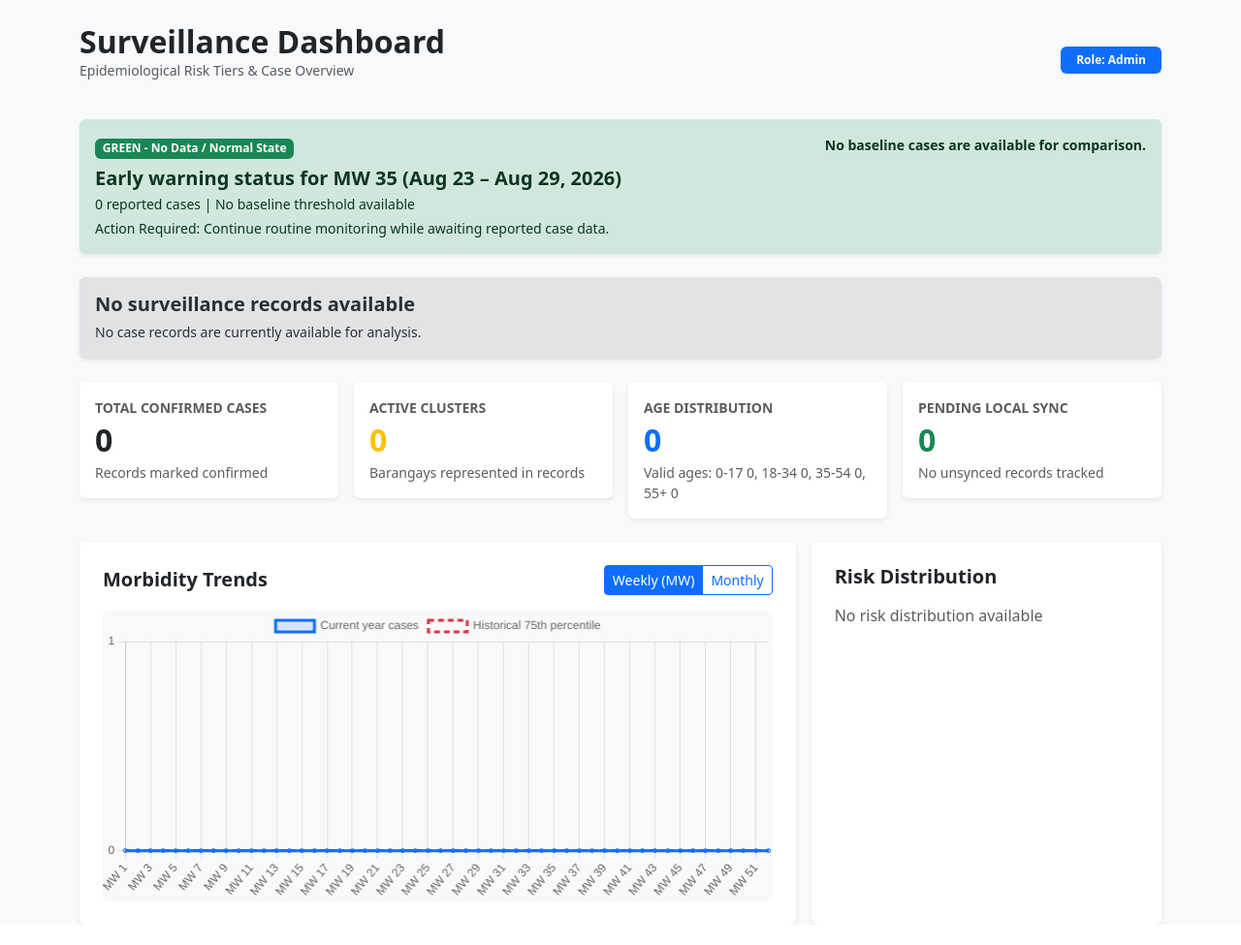
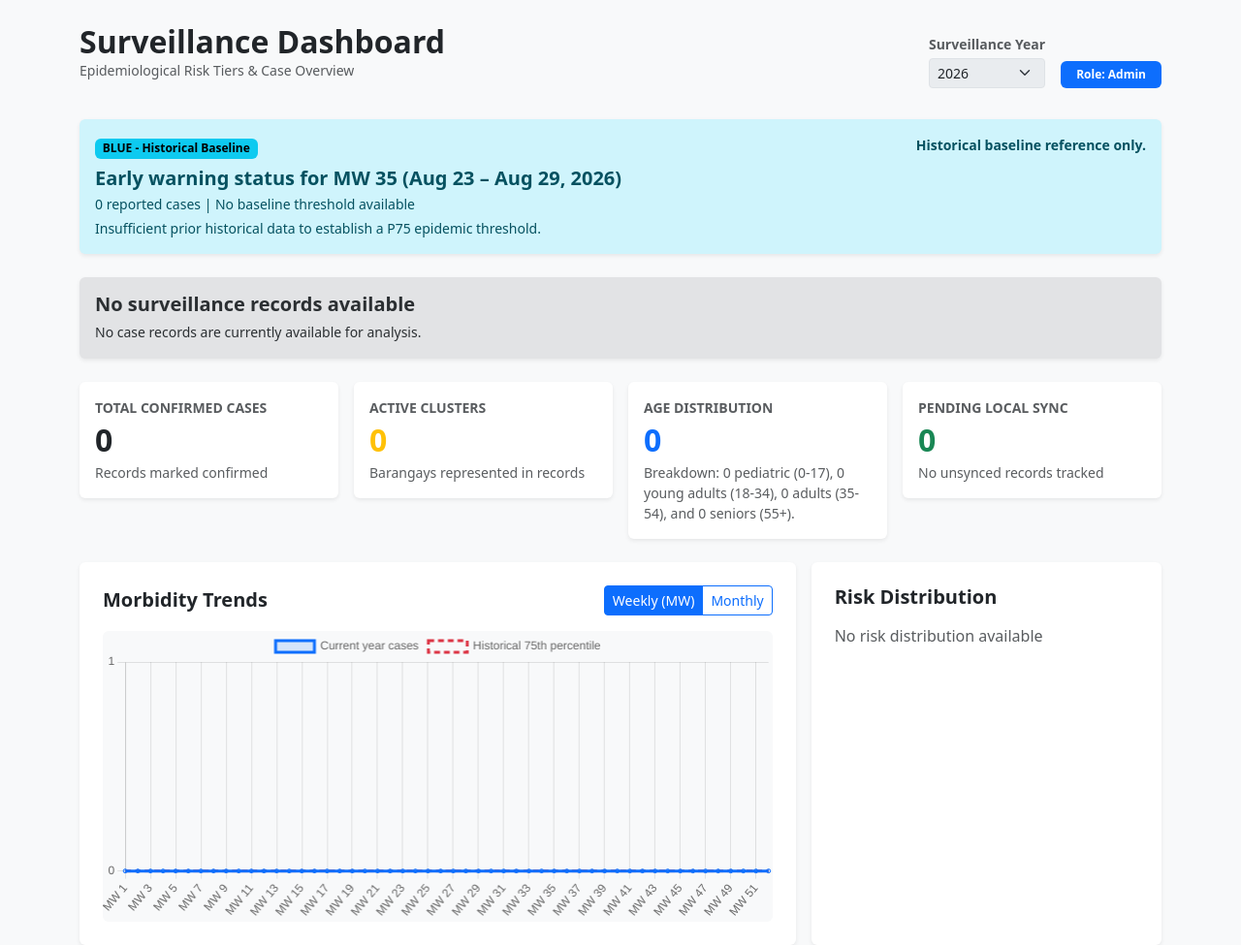
Before and after one commit to DessDagondon/lokalhealth, a Flask app: page /dashboard in a window 1280 px wide. Shown: the part 56-1031 px from the top of the page at 97% size. Before the commit the page ends 1010 px from the top, so only its background shows below. Run offline with Flask 3, Linux system fonts and the light colour scheme; a user stored in the database is signed in; data that the repository does not hold is empty.

Commit message:
Updated dashboard to have multi-year dynamic filtering, edge-case alert banners
- Implemented dynamic year dropdown filtering and historical baseline windowing (2023-2026).
- Add BLUE baseline fallback state for earliest historical year without prior baseline data.
- Standardize age distribution metric card to single-sentence readability for BHW staff.

```diff
--- a/app.py
+++ b/app.py
@@ -151,6 +151,17 @@ def is_available_dashboard_value(value):
     return value is not None and str(value).strip().lower() not in NULL_LIKE_VALUES
 
 
+def get_dashboard_years():
+    return [
+        int(year)
+        for year, in db.session.query(DengueRecord.year)
+        .filter(DengueRecord.year.isnot(None))
+        .distinct()
+        .order_by(DengueRecord.year.asc())
+        .all()
+    ]
+
+
 def get_morbidity_week_date_range(year, morbidity_week):
     year_start = date(year, 1, 1)
     first_week_start = year_start - timedelta(days=(year_start.weekday() + 1) % 7)
@@ -194,7 +205,10 @@ def evaluate_dashboard_alert(current_count, baseline_threshold):
 
 def get_dashboard_trend(current_year=None):
     current_year = current_year or datetime.now().year
-    baseline_years = (2023, 2024, 2025)
+    baseline_years = tuple(year for year in get_dashboard_years() if year < current_year)
+    def calculate_quantile(values, quantile):
+        return round(pd.Series(values, dtype='float64').quantile(quantile), 2) if values else 0
+
     grouped_counts = db.session.query(
         DengueRecord.year,
         DengueRecord.morbidity_week,
@@ -215,8 +229,8 @@ def get_dashboard_trend(current_year=None):
         [counts_by_year_week.get((year, week), 0) for year in baseline_years]
         for week in range(1, 53)
     ]
-    median = [round(pd.Series(values, dtype='float64').quantile(0.5), 2) for values in historical_values]
-    percentile_75 = [round(pd.Series(values, dtype='float64').quantile(0.75), 2) for values in historical_values]
+    median = [calculate_quantile(values, 0.5) for values in historical_values]
+    percentile_75 = [calculate_quantile(values, 0.75) for values in historical_values]
 
     grouped_month_counts = db.session.query(
         DengueRecord.year,
@@ -237,17 +251,31 @@ def get_dashboard_trend(current_year=None):
         [counts_by_year_month.get((year, month), 0) for year in baseline_years]
         for month in range(1, 13)
     ]
-    monthly_median = [round(pd.Series(values, dtype='float64').quantile(0.5), 2) for values in monthly_baseline_values]
-    monthly_percentile_75 = [round(pd.Series(values, dtype='float64').quantile(0.75), 2) for values in monthly_baseline_values]
+    monthly_median = [calculate_quantile(values, 0.5) for values in monthly_baseline_values]
+    monthly_percentile_75 = [calculate_quantile(values, 0.75) for values in monthly_baseline_values]
 
-    current_week = min(datetime.now().isocalendar().week, 52)
+    active_year = datetime.now().year
+    if current_year == active_year:
+        reported_weeks = [week for week, count in zip(range(1, 53), current_actual) if count > 0]
+        current_week = max(reported_weeks) if reported_weeks else min(datetime.now().isocalendar().week, 52)
+    else:
+        peak_count = max(current_actual, default=0)
+        current_week = current_actual.index(peak_count) + 1 if peak_count > 0 else 52
     current_index = current_week - 1
     current_count = current_actual[current_index]
     current_median = median[current_index]
     current_threshold = percentile_75[current_index]
-    alert = evaluate_dashboard_alert(current_count, current_threshold)
+    has_baseline_data = bool(baseline_years) and any(any(values) for values in historical_values)
+    if not has_baseline_data:
+        alert = {
+            'risk_level': 'BLUE',
+            'risk_label': 'Historical Baseline',
+            'recommendation': 'Historical baseline reference only.',
+            'action_required': 'Insufficient prior historical data to establish a P75 epidemic threshold.',
+        }
+    else:
+        alert = evaluate_dashboard_alert(current_count, current_threshold)
     week_date_range = get_morbidity_week_date_range(current_year, current_week)
-    has_baseline_data = any(any(values) for values in historical_values)
 
     return {
         'year': current_year,
@@ -282,14 +310,18 @@ def dashboard():
     page = request.args.get('page', 1, type=int)
     page = max(page, 1)
     requested_year = request.args.get('year', type=int)
+    available_years = get_dashboard_years()
+    selected_year = requested_year if requested_year in available_years else (available_years[-1] if available_years else datetime.now().year)
 
-    records_list = DengueRecord.query.all()
-    confirmed_cases = DengueRecord.query.filter(
-        DengueRecord.case_classification.isnot(None),
-        db.func.lower(DengueRecord.case_classification).contains('confirmed'),
-    ).count()
+    records_list = DengueRecord.query.filter(DengueRecord.year == selected_year).all()
+    confirmed_records = [
+        record for record in records_list
+        if is_available_dashboard_value(record.case_classification)
+        and 'confirmed' in str(record.case_classification).lower()
+    ]
+    confirmed_cases = len(confirmed_records)
     barangay_counts = {}
-    for record in records_list:
+    for record in confirmed_records:
         if is_available_dashboard_value(record.barangay):
             barangay = str(record.barangay).strip()
             barangay_counts[barangay] = barangay_counts.get(barangay, 0) + 1
@@ -300,12 +332,14 @@ def dashboard():
         '35-54': 0,
         '55+': 0,
     }
-    for record in records_list:
+    for record in confirmed_records:
         if record.age is None or str(record.age).strip().lower() in NULL_LIKE_VALUES:
+            age_distribution['Unavailable'] = age_distribution.get('Unavailable', 0) + 1
             continue
         try:
             age = int(record.age)
         except (TypeError, ValueError):
+            age_distribution['Unavailable'] = age_distribution.get('Unavailable', 0) + 1
             continue
         bucket = '0-17' if age < 18 else '18-34' if age < 35 else '35-54' if age < 55 else '55+'
         age_distribution[bucket] += 1
@@ -320,7 +354,7 @@ def dashboard():
         for barangay in clusters[start:end]
     ]
 
-    trend = get_dashboard_trend(requested_year)
+    trend = get_dashboard_trend(selected_year)
     morbidity_week_trends = [
         {'week': week, 'count': count}
         for week, count in zip(trend['weeks'], trend['actual'])
@@ -340,6 +374,8 @@ def dashboard():
         morbidity_week_trends=morbidity_week_trends,
         trend=trend,
         age_distribution=age_distribution,
+        available_years=available_years,
+        selected_year=selected_year,
     )
 
 # Screen 3: Data Entry, CSV Ingestion, and Offline Sync
--- a/templates/dashboard.html
+++ b/templates/dashboard.html
@@ -6,12 +6,22 @@
         <h2 class="fw-bold mb-0">Surveillance Dashboard</h2>
         <p class="text-muted small">Epidemiological Risk Tiers & Case Overview</p>
     </div>
-    <div>
+    <div class="d-flex align-items-end gap-3">
+        <form method="get" action="{{ url_for('dashboard') }}" class="mb-0">
+            <label for="surveillance-year" class="form-label small fw-bold text-muted mb-1">Surveillance Year</label>
+            <select id="surveillance-year" name="year" class="form-select form-select-sm" onchange="this.form.submit()" {% if not available_years %}disabled{% endif %}>
+                {% for year in available_years|reverse %}
+                <option value="{{ year }}" {% if year == selected_year %}selected{% endif %}>{{ year }}</option>
+                {% else %}
+                <option selected>{{ selected_year }}</option>
+                {% endfor %}
+            </select>
+        </form>
         <span class="badge bg-primary px-3 py-2">Role: {{ current_user.role }}</span>
     </div>
 </div>
 
-{% set risk_classes = {'GREEN': 'success', 'YELLOW': 'warning', 'RED': 'danger'} %}
+{% set risk_classes = {'GREEN': 'success', 'YELLOW': 'warning', 'RED': 'danger', 'BLUE': 'info'} %}
 <div class="alert alert-{{ risk_classes[trend.risk_level] }} border-0 shadow-sm mb-4" role="status">
     <div class="d-flex justify-content-between align-items-start gap-3 flex-wrap">
         <div>
@@ -61,7 +71,7 @@
         <div class="card border-0 shadow-sm p-3">
             <span class="text-muted small fw-bold">AGE DISTRIBUTION</span>
             <h2 class="fw-bold text-primary my-1">{{ age_distribution.values()|sum }}</h2>
-            <span class="text-muted small">Valid ages: 0-17 {{ age_distribution['0-17'] }}, 18-34 {{ age_distribution['18-34'] }}, 35-54 {{ age_distribution['35-54'] }}, 55+ {{ age_distribution['55+'] }}</span>
+            <span class="text-muted small">Breakdown: {{ age_distribution['0-17'] }} pediatric (0-17), {{ age_distribution['18-34'] }} young adults (18-34), {{ age_distribution['35-54'] }} adults (35-54), and {{ age_distribution['55+'] }} seniors (55+).</span>
         </div>
     </div>
     <div class="col-md-3">
@@ -107,11 +117,11 @@
             <nav aria-label="Risk distribution pagination" class="mt-3 dashboard-pagination">
                 <ul class="pagination pagination-sm justify-content-center flex-nowrap mb-0">
                     {% if page > 1 %}
-                    <li class="page-item"><a class="page-link" href="{{ url_for('dashboard', page=page-1) }}">Previous</a></li>
+                    <li class="page-item"><a class="page-link" href="{{ url_for('dashboard', page=page-1, year=selected_year) }}">Previous</a></li>
                     {% endif %}
 
                     {% if page > 3 %}
-                    <li class="page-item"><a class="page-link" href="{{ url_for('dashboard', page=1) }}">1</a></li>
+                    <li class="page-item"><a class="page-link" href="{{ url_for('dashboard', page=1, year=selected_year) }}">1</a></li>
                     <li class="page-item disabled"><span class="page-link">...</span></li>
                     {% endif %}
 
@@ -119,17 +129,17 @@
                         {% if page_num == page %}
                         <li class="page-item active"><span class="page-link">{{ page_num }}</span></li>
                         {% else %}
-                        <li class="page-item"><a class="page-link" href="{{ url_for('dashboard', page=page_num) }}">{{ page_num }}</a></li>
+                        <li class="page-item"><a class="page-link" href="{{ url_for('dashboard', page=page_num, year=selected_year) }}">{{ page_num }}</a></li>
                         {% endif %}
                     {% endfor %}
 
                     {% if page < total_pages - 2 %}
                     <li class="page-item disabled"><span class="page-link">...</span></li>
-                    <li class="page-item"><a class="page-link" href="{{ url_for('dashboard', page=total_pages) }}">{{ total_pages }}</a></li>
+                    <li class="page-item"><a class="page-link" href="{{ url_for('dashboard', page=total_pages, year=selected_year) }}">{{ total_pages }}</a></li>
                     {% endif %}
 
                     {% if page < total_pages %}
-                    <li class="page-item"><a class="page-link" href="{{ url_for('dashboard', page=page+1) }}">Next</a></li>
+                    <li class="page-item"><a class="page-link" href="{{ url_for('dashboard', page=page+1, year=selected_year) }}">Next</a></li>
                     {% endif %}
                 </ul>
             </nav>
```
Also changed, not shown: tests/test_dashboard.py (+70 -11 lines).
